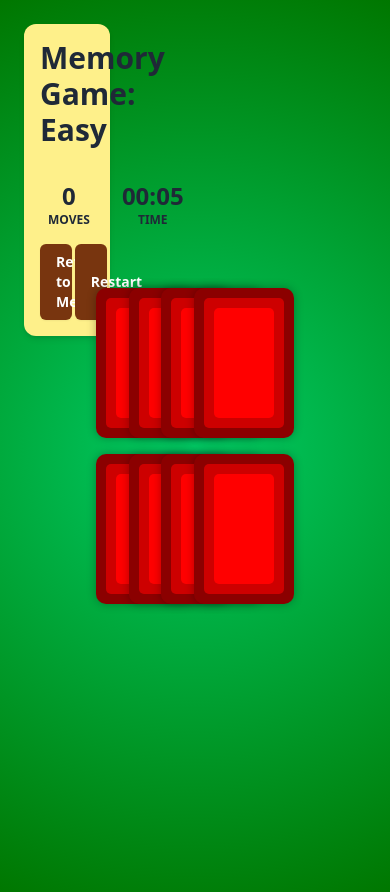
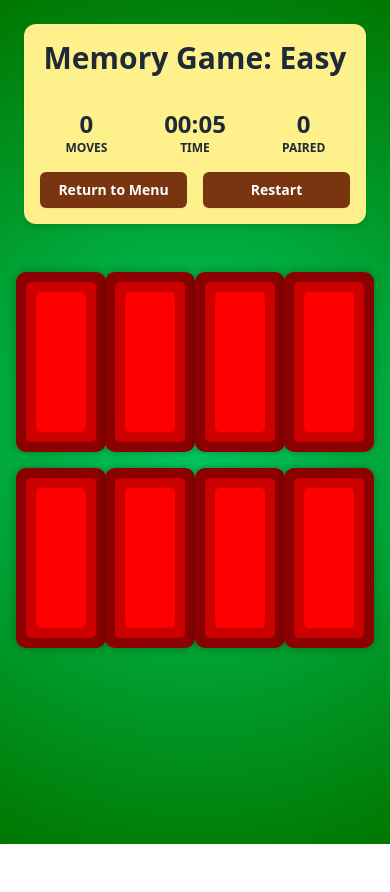
Before and after one commit to KsCorrales/memory-game, a Vue app: page /#/game in a window 390 px wide. After the commit the page ends 844 px from the top, so only its background shows below. Built offline with nearby package versions, Linux system fonts and the light colour scheme.

Commit message:
Feat: Add responsiveness

```diff
--- a/src/components/Card.vue
+++ b/src/components/Card.vue
@@ -142,4 +142,12 @@ function flipCard(): void {
 .rotate-number {
   transform: rotateY(180deg) translate(50%, -50%);
 }
+
+@media (max-width: 1023px) {
+  .custom-card-back,
+  .custom-card-front {
+    width: 90px;
+    height: 180px;
+  }
+}
 </style>
--- a/src/composables/DynamicClasses.ts
+++ b/src/composables/DynamicClasses.ts
@@ -9,7 +9,7 @@ export function useDynamicClasses() {
       case 3:
         return 'flex justify-center items-center col-span-2'
       case 1:
-        return 'flex h-screen justify-center items-center'
+        return 'flex lg:h-screen justify-center items-center'
       default:
         return 'flex justify-center items-center'
     }
@@ -18,7 +18,7 @@ export function useDynamicClasses() {
   const gridCardClasses = computed(() => {
     switch (settingsStore.difficulty) {
       case 3:
-        return 'grid grid-rows-4 grid-flow-col gap-4'
+        return 'grid grid-cols-4 gap-6 lg:grid-rows-4 lg:grid-flow-col lg:gap-4'
       case 2:
         return 'grid grid-rows-4 grid-flow-col gap-4'
       default:
--- a/src/views/Game.vue
+++ b/src/views/Game.vue
@@ -65,9 +65,9 @@ onMounted(() => {
 })
 </script>
 <template>
-  <div class="grid grid-cols-3 p-6">
-    <div class="grid grid-cols-4">
-      <div class="justify-center mb-12 col-span-3">
+  <div class="grid grid-cols-1 lg:grid-cols-3 lg:gap-6 p-6">
+    <div class="grid grid-cols-1 lg:grid-cols-4">
+      <div class="justify-center mb-12 lg:col-span-3">
         <div class="grid grid-cols-1 gap-2 rounded-xl bg-yellow-200 text-gray-800 p-4 shadow-md">
           <h1 class="text-3xl font-bold mb-4 text-center">Memory Game: {{ settingsStore.difficultyName }}</h1>
           <div class="flex gap-4">
@@ -79,9 +79,9 @@ onMounted(() => {
               <span class="text-2xl font-bold">{{ formattedTime }}</span>
               <span class="text-xs font-bold uppercase">Time</span>
             </div>
-            <div class="flex-1 hidden lg:flex flex-col items-center p-2">
+            <div class="flex flex-1 lg:flex flex-col items-center p-2">
               <span class="text-2xl font-bold">{{ gameStore.pairedCards.length }}</span>
-              <span class="text-xs font-bold uppercase">Paired Cards</span>
+              <span class="text-xs font-bold uppercase">Paired</span>
             </div>
           </div>
           <div v-if="youWin" class="bg-gray-300 mt-4 p-2 rounded-lg">
```
